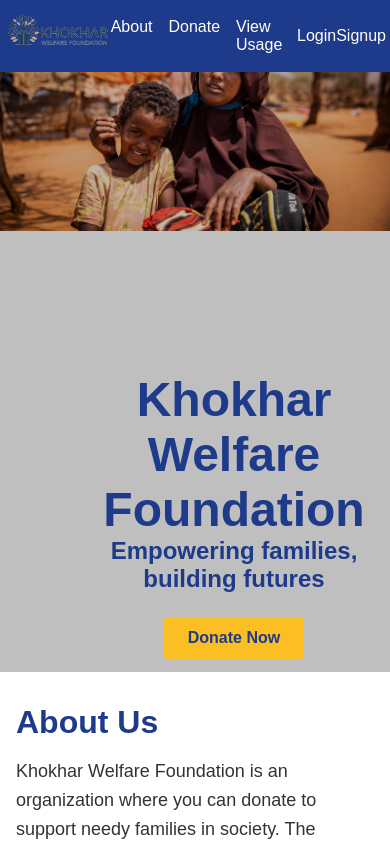
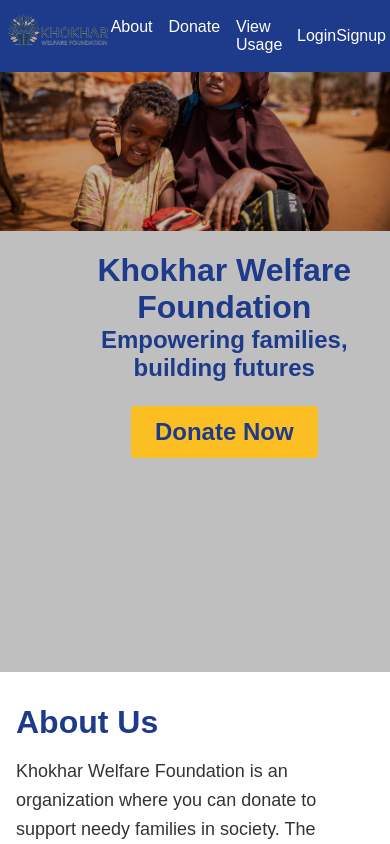
Before and after one commit to KhokharWelfare/khokhar-welfare-frontend, a React (Vite) app: page / in a window 390 px wide. Shown: the top 844 px of the page. Built offline with nearby package versions, Linux system fonts and the light colour scheme.

Commit message:
Update index.css

```diff
--- a/src/index.css
+++ b/src/index.css
@@ -310,3 +310,35 @@
 .table-btn:hover {
   background-color: #2DD4BF; /* teal */
 }
+
+
+/* Responsive Table */
+.table-responsive {
+  overflow-x: auto;
+}
+
+/* Responsive Form Container */
+@media (max-width: 768px) {
+  .form-container {
+    padding: 0 1rem;
+  }
+
+  .heroText {
+    left: 15% !important;
+    top: 30% !important;
+    font-size: 1.5rem !important;
+  }
+
+  .hero h1, .hero-donate h1 {
+    font-size: 2rem;
+  }
+
+  .flex-container {
+    flex-direction: column !important;
+  }
+
+  .flex-item img {
+    width: 100%;
+    height: auto;
+  }
+}
```
